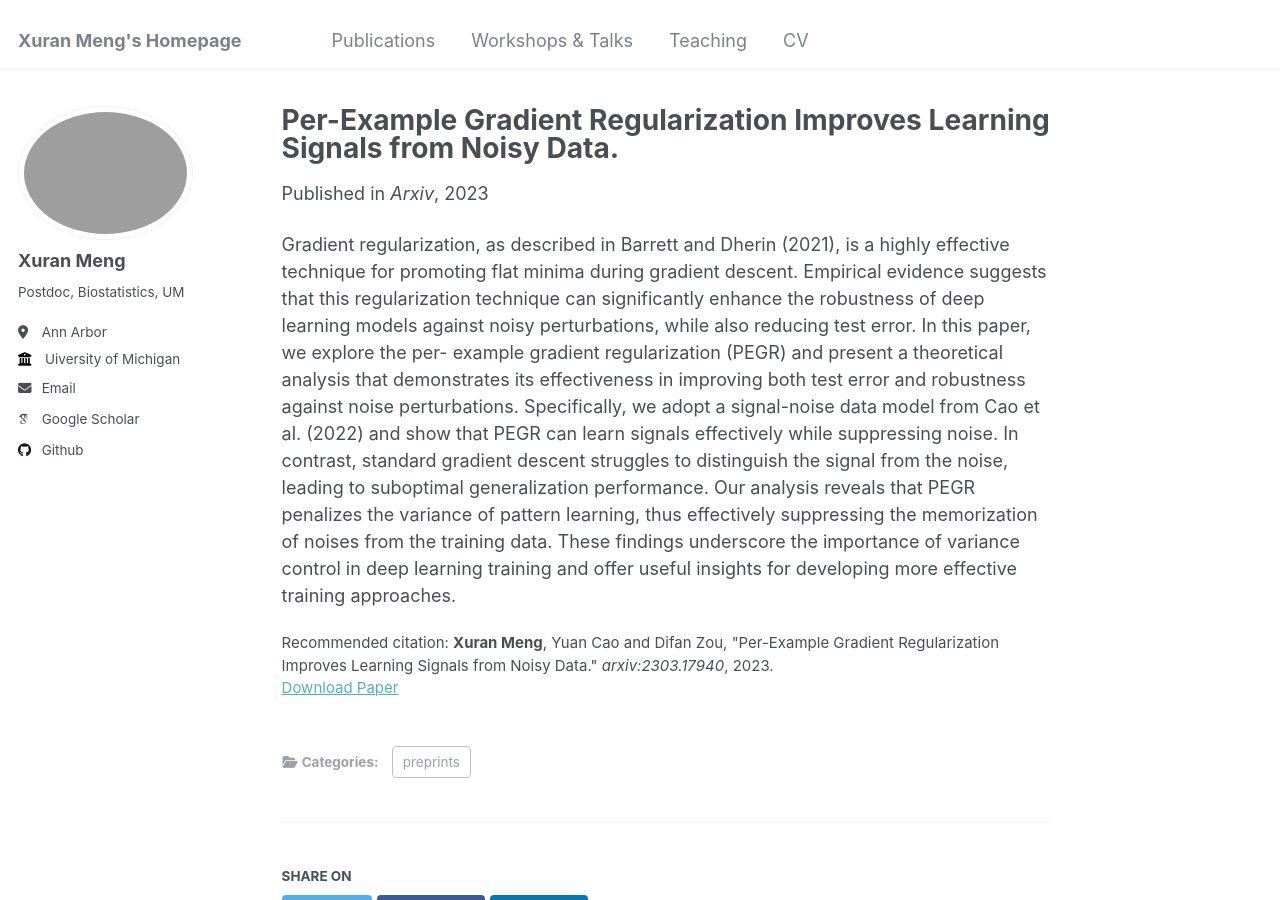
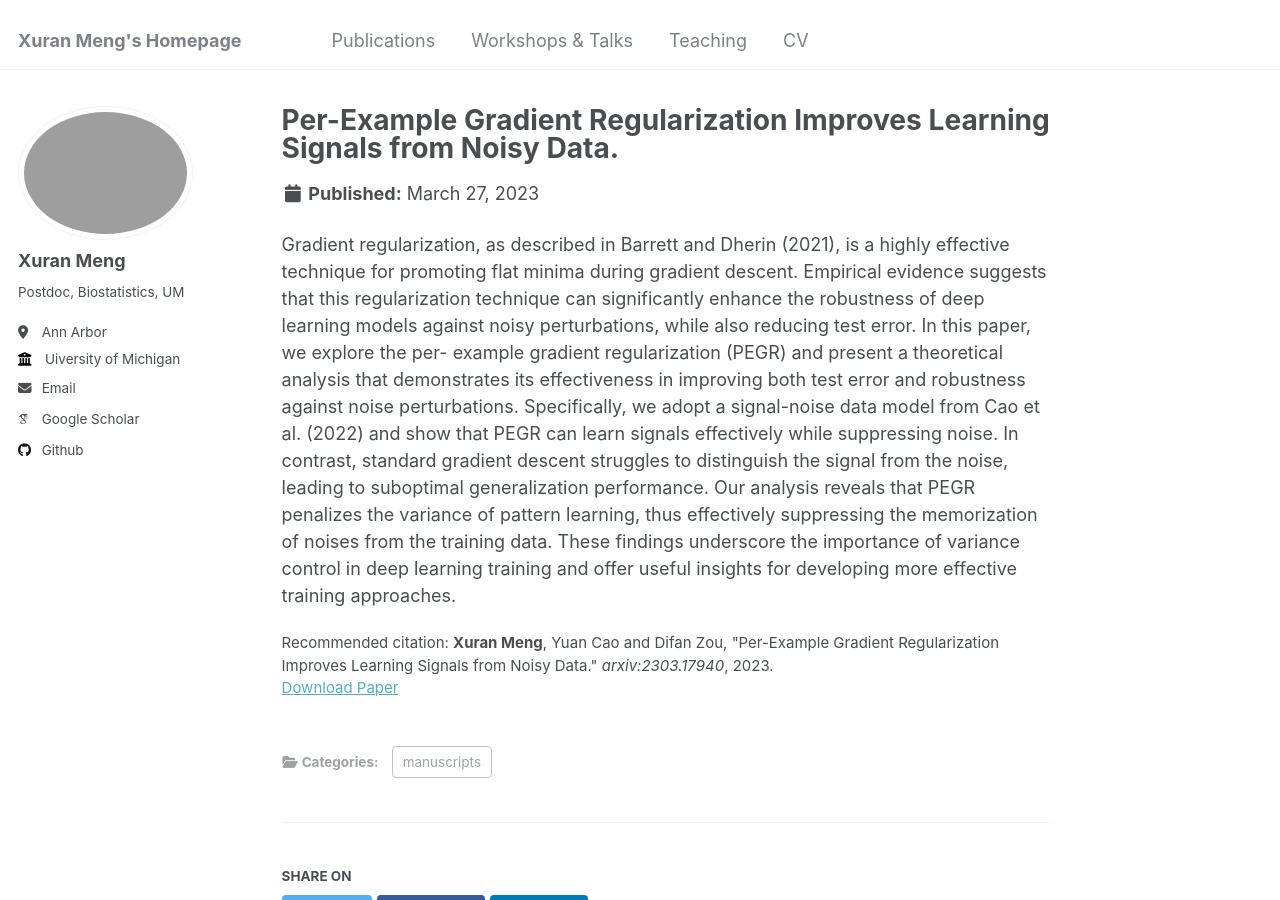
Before and after one commit to XuranMeng/XuranMeng.github.io, a Jekyll site: the page built from _publications/gradientdescent.md, in a window 1280 px wide and 900 px high. Built offline with Jekyll 4.4.1, drawn with Linux system fonts in a browser that asks for light colours; some web fonts are replaced.

Commit message:
Update gradientdescent.md

```diff
--- a/_publications/gradientdescent.md
+++ b/_publications/gradientdescent.md
@@ -1,11 +1,11 @@
 ---
 title: "Per-Example Gradient Regularization Improves Learning Signals from Noisy Data."
 collection: publications
-category: preprints
+category: manuscripts
 permalink: /publication/gradientdescent
-excerpt: 'Submitted to Machine Learning'
+excerpt: 'Machine Learning'
 date: 2023-03-27
-venue: 'Arxiv'
+#venue: 'Arxiv'
 #slidesurl: 'http://academicpages.github.io/files/slides2.pdf'
 paperurl: 'https://arxiv.org/pdf/2303.17940'
 citation: '<b>Xuran Meng</b>, Yuan Cao and Difan Zou, &quot;Per-Example Gradient Regularization Improves Learning Signals from Noisy Data.&quot; <i>arxiv:2303.17940</i>, 2023.'
```
